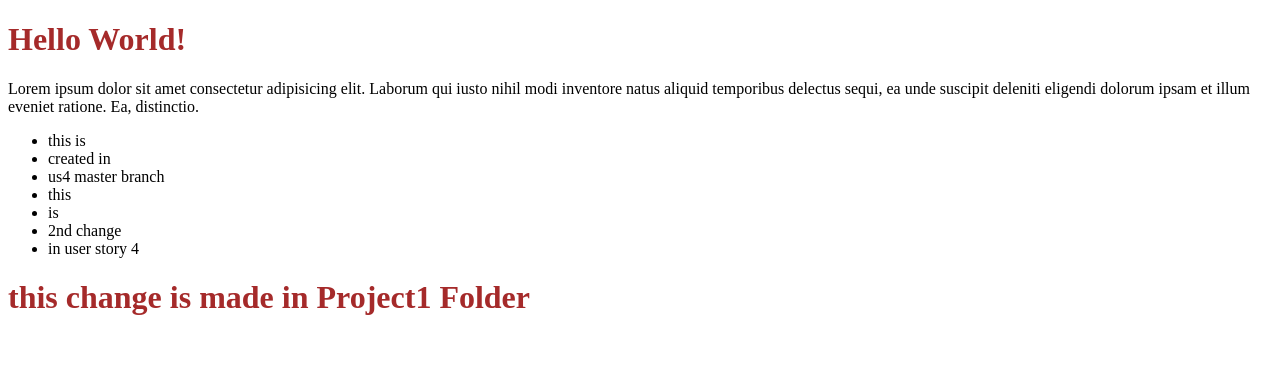
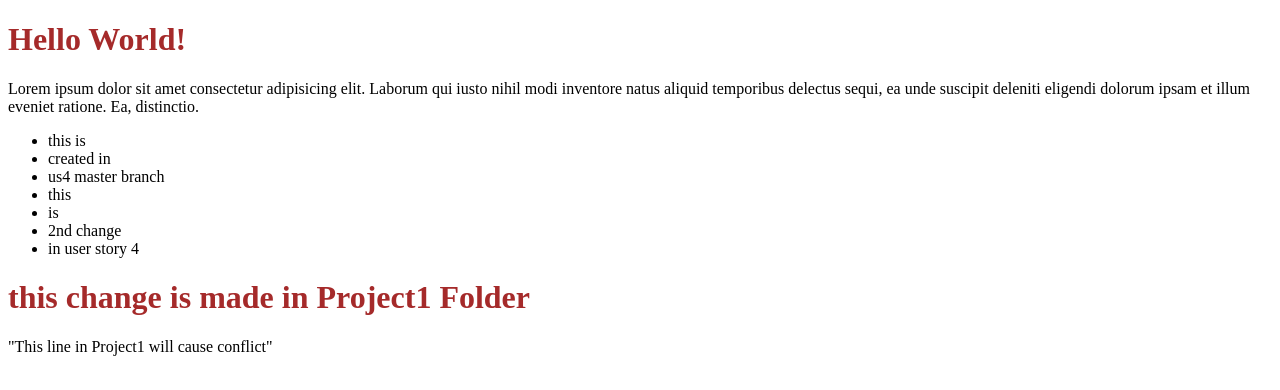
Before and after one commit to KapilSukhdhane/Project, a plain HTML site: page index.html in a window 1280 px wide. Drawn offline with Linux system fonts and the light colour scheme.

Commit message:
added last line in project

```diff
--- a/index.html
+++ b/index.html
@@ -24,5 +24,6 @@
     </ul>
     <h1>this change is made in Project1 Folder</h1>
     </body>
+    "This line in Project1 will cause conflict"
 
 </html>
```
